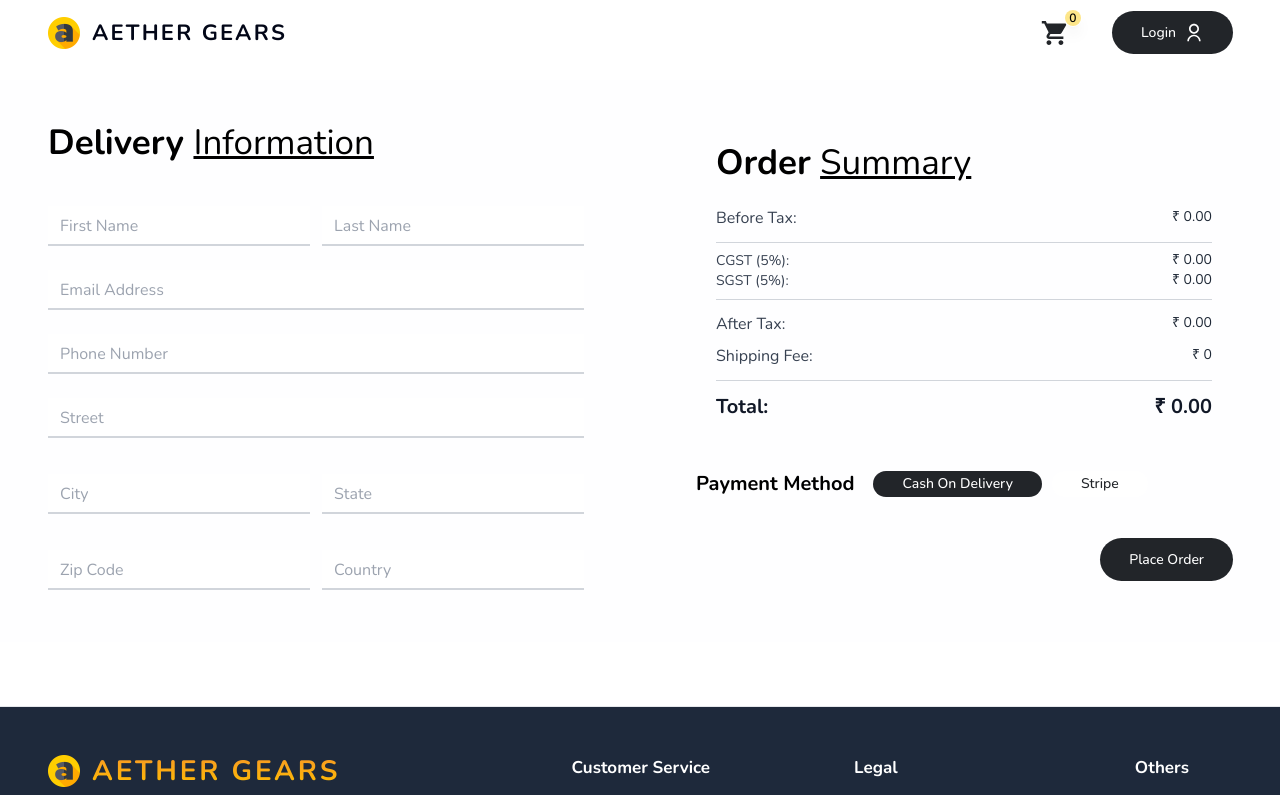
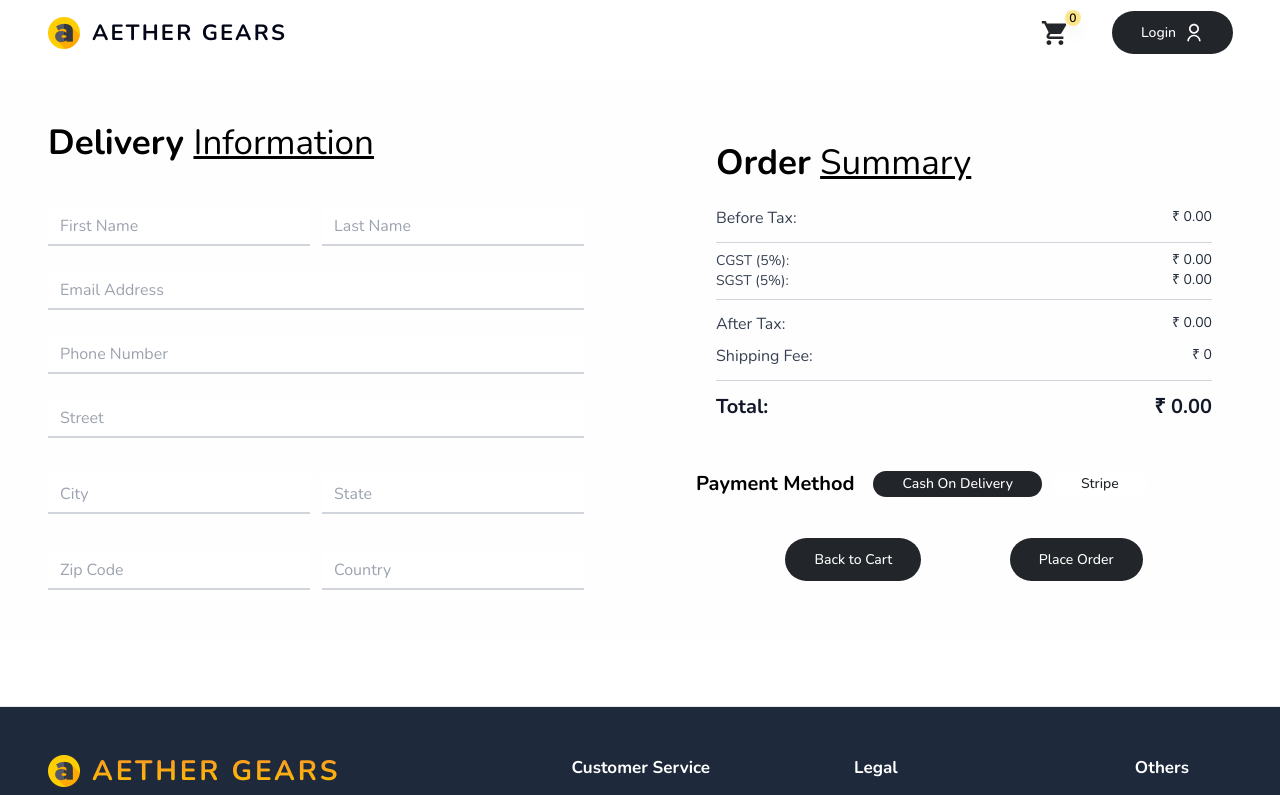
Before and after one commit to abdul180690/Aether-Gears---ReactJs-Project, a React (Vite) app in the folder frontend/: page /place-order in a window 1280 px wide. Shown: the top 795 px of the page. Built offline with nearby package versions, Linux system fonts and the light colour scheme.

Commit message:
navigation updated for back to cart button

```diff
--- a/frontend/src/pages/PlaceOrder.jsx
+++ b/frontend/src/pages/PlaceOrder.jsx
@@ -1,9 +1,11 @@
-import React, { useState } from 'react'
+import React, { useContext, useState } from 'react'
 import Title from '../components/Title'
 import CartTotal from '../components/CartTotal'
+import { ShopContext } from '../context/ShopContext'
 
 const PlaceOrder = () => {
   const [method, setMethod] = useState('cod')
+  const {navigate} = useContext(ShopContext)
 
   return (
     <div className='mt-20'>
@@ -148,7 +150,8 @@ const PlaceOrder = () => {
                   <div onClick={()=> setMethod('stripe')} className={`${method === "stripe" ? "btn-dark" : "btn-white"} !py-1 text-xs cursor-pointer`}>Stripe</div>
                 </div>
               </div>
-              <div className="flex justify-end mt-4">
+              <div className="flex justify-evenly mt-4">
+                <button onClick={() => navigate('/cart')} className='btn-secondary'>Back to Cart</button>
                 <button type='submit' className='btn-secondary'>Place Order</button>
               </div>
             </div>
```
